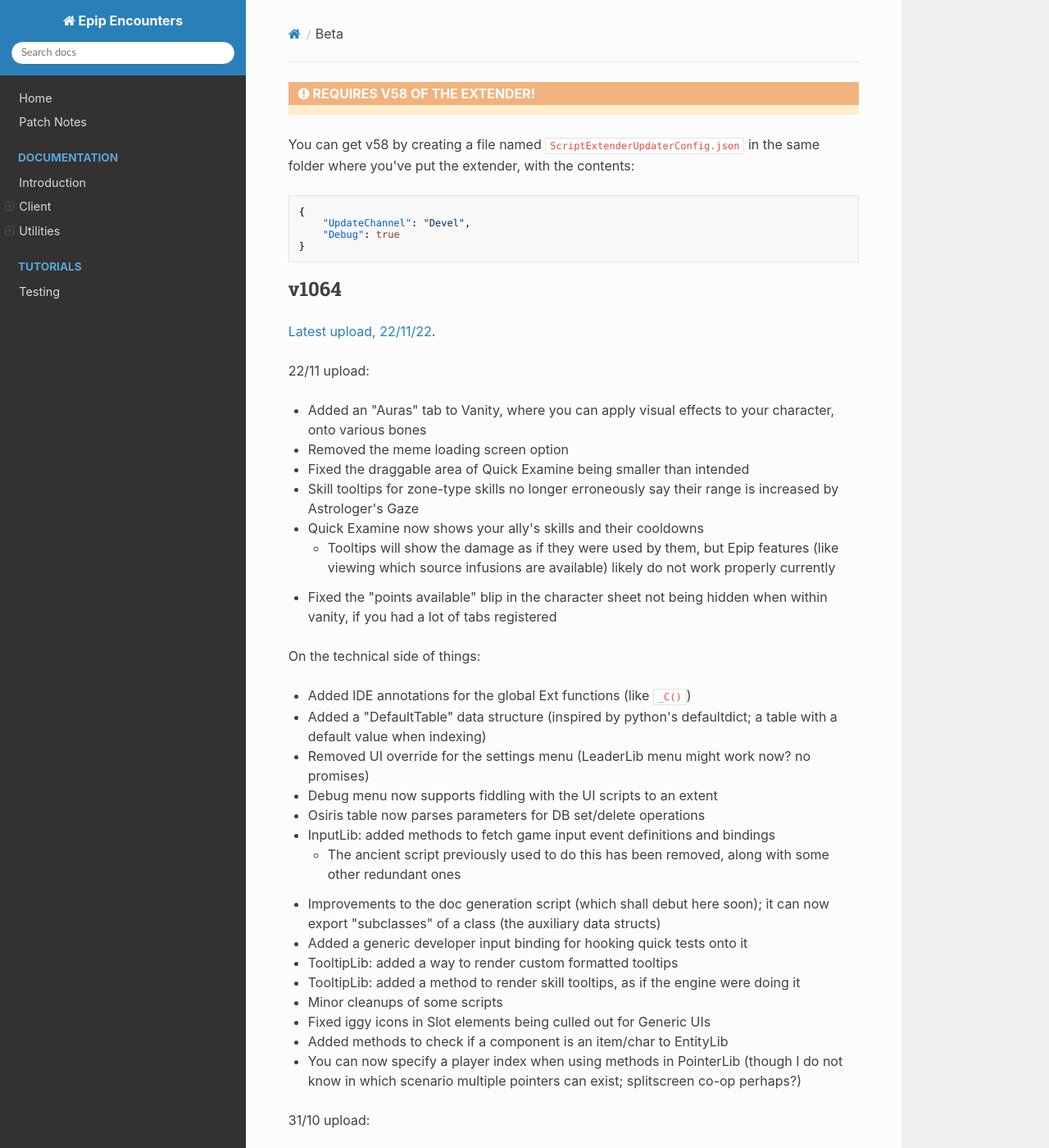
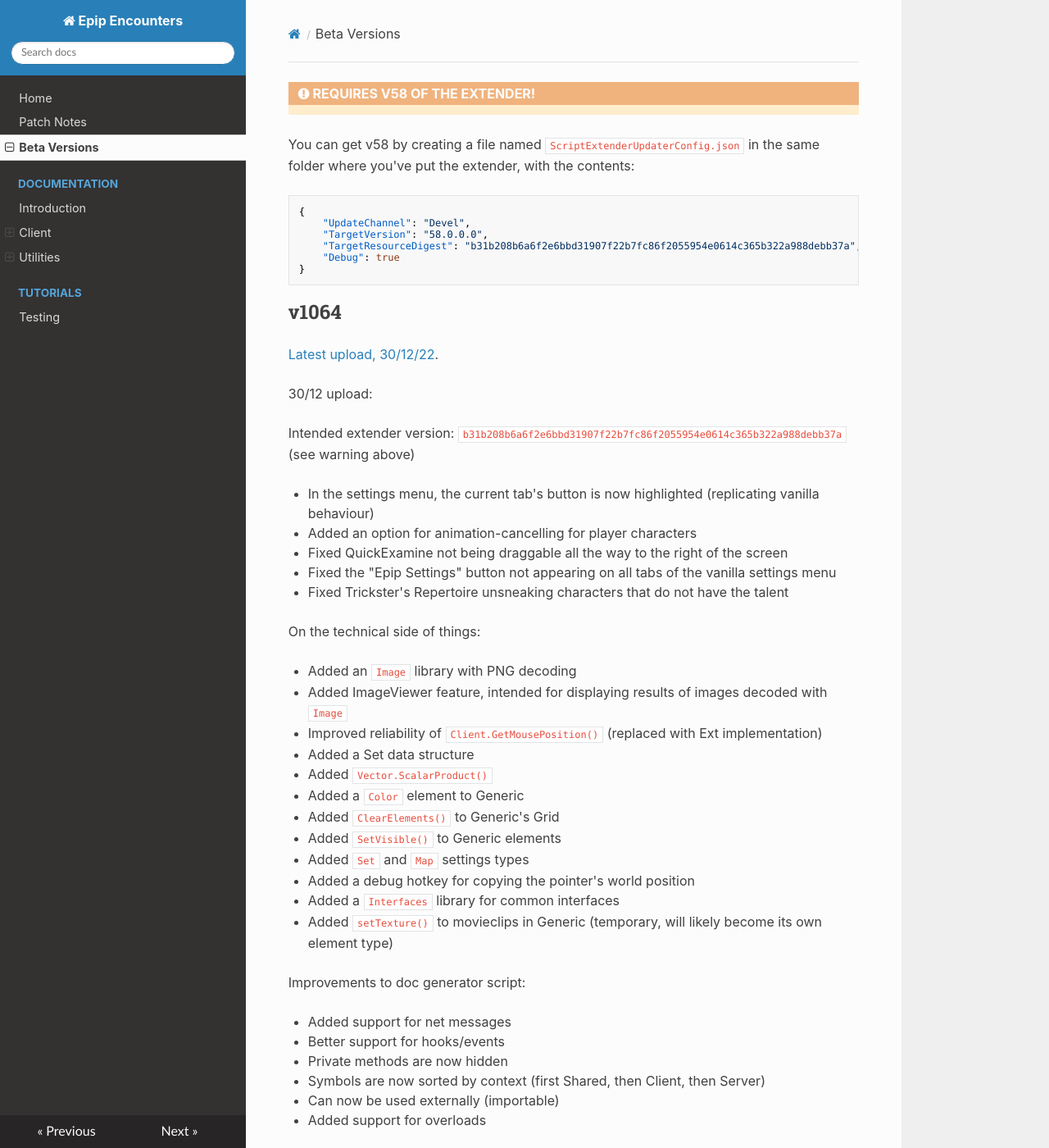
Before and after one commit to PinewoodPip/epip, an MkDocs documentation site: the page built from docs/beta.md, in a window 1280 px wide and 1400 px high. Shown: the whole window at 82% size. Built offline with MkDocs 1.6.1, drawn with Linux system fonts in a browser that asks for light colours; nearby versions of some CDN libraries.

Commit message:
Update beta patchnotes

````diff
--- a/docs/beta.md
+++ b/docs/beta.md
@@ -6,12 +6,50 @@ You can get v58 by creating a file named `ScriptExtenderUpdaterConfig.json` in t
 ```json
 {
 	"UpdateChannel": "Devel",
+	"TargetVersion": "58.0.0.0",
+	"TargetResourceDigest": "b31b208b6a6f2e6bbd31907f22b7fc86f2055954e0614c365b322a988debb37a",
 	"Debug": true
 }
 ```
 
 ## v1064
-[Latest upload, 22/11/22](https://drive.google.com/file/d/1ni4yRX1TTPHxrqZ0mhbrimyFGXkdZsPL/view?usp=sharing).
+[Latest upload, 30/12/22](https://drive.google.com/file/d/1ni4yRX1TTPHxrqZ0mhbrimyFGXkdZsPL/view?usp=sharing).
+
+30/12 upload:
+
+Intended extender version: `b31b208b6a6f2e6bbd31907f22b7fc86f2055954e0614c365b322a988debb37a` (see warning above)
+
+
+- In the settings menu, the current tab's button is now highlighted (replicating vanilla behaviour)
+- Added an option for animation-cancelling for player characters
+
+- Fixed QuickExamine not being draggable all the way to the right of the screen
+- Fixed the "Epip Settings" button not appearing on all tabs of the vanilla settings menu
+- Fixed Trickster's Repertoire unsneaking characters that do not have the talent
+
+On the technical side of things:
+
+- Added an `Image` library with PNG decoding
+- Added ImageViewer feature, intended for displaying results of images decoded with `Image`
+- Improved reliability of `Client.GetMousePosition()` (replaced with Ext implementation)
+- Added a Set data structure
+- Added `Vector.ScalarProduct()`
+- Added a `Color` element to Generic
+- Added `ClearElements()` to Generic's Grid
+- Added `SetVisible()` to Generic elements
+- Added `Set` and `Map` settings types
+- Added a debug hotkey for copying the pointer's world position
+- Added a `Interfaces` library for common interfaces
+- Added `setTexture()` to movieclips in Generic (temporary, will likely become its own element type)
+
+Improvements to doc generator script:
+
+- Added support for net messages
+- Better support for hooks/events
+- Private methods are now hidden
+- Symbols are now sorted by context (first Shared, then Client, then Server)
+- Can now be used externally (importable)
+- Added support for overloads
 
 22/11 upload:
 
--- a/mkdocs.yml
+++ b/mkdocs.yml
@@ -17,6 +17,7 @@ extra_css:
 nav:
   - Home: index.md
   - Patch Notes: patchnotes.md
+  - Beta Versions: beta.md
   - Documentation:
     - "Introduction": "docs.md"
     - "Client":
````
